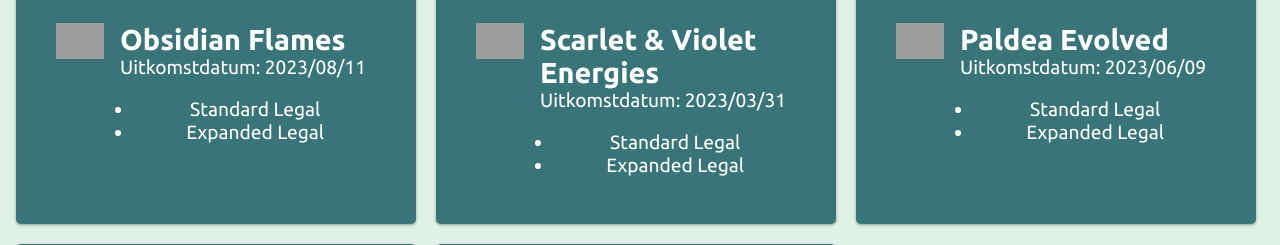
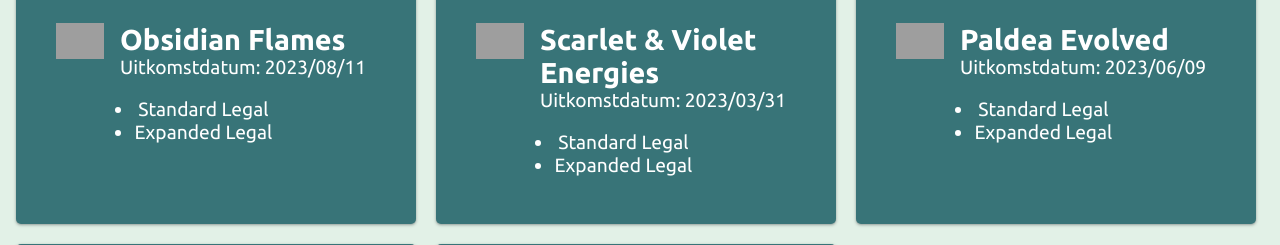
Before and after one commit to MossGuy/pokemon_tcg, a PHP site: page / in a window 1280 px wide. Shown: the part 1843-2088 px from the top of the page. Run offline with PHP 8.4, Linux system fonts and the light colour scheme; grey boxes are pictures that could not be loaded.

Commit message:
verwijderde regel terug gebracht
ul style terug gebracht

```diff
--- a/stylesheets/style.css
+++ b/stylesheets/style.css
@@ -23,6 +23,10 @@ body {
     background-color: var(--background);
 }
 
+ul {
+    width: fit-content;
+}
+
 .set_title {
     width: 100vw;
     color: var(--dark);
```
